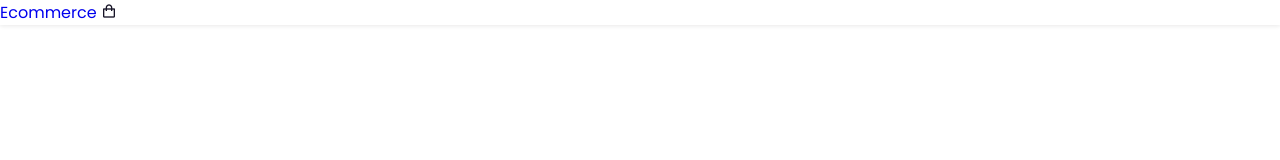
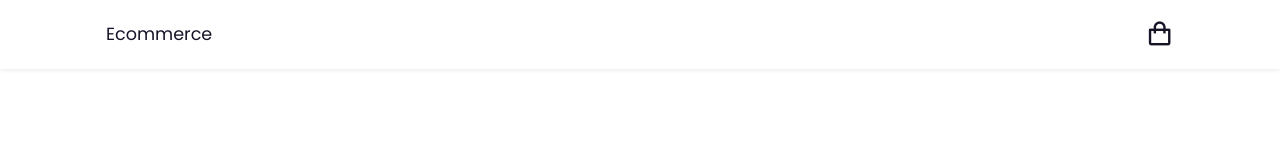
Before and after one commit to TheoKennel/Site_Ecommerce_JS, a website: page src/index.html in a window 1280 px wide. Drawn offline with nearby package versions, Linux system fonts and the light colour scheme.

Commit message:
ajout section shop products

```diff
--- a/src/css/style.css
+++ b/src/css/style.css
@@ -17,17 +17,18 @@
     --text-color: #171427;
     --bg-color: #fff;
 }
-
 img{
     width: 100%;
 }
-
 body {
     color: var(--text-color);
 }
-
+.container {
+    max-width: 1068px;
+    margin: auto;
+    width: 100%;
+}
 /* Header */
-
 header{
     position: fixed;
     top: 0;
@@ -36,7 +37,18 @@
     background: var(--bg-color);
     box-shadow: 0 1px 4px hsl(0 4% 15% / 10%);
 }
-
 .nav {
-
+    display: flex;
+    align-items: center;
+    justify-content: space-between;
+    padding: 20px 0;
 }
+.logo{
+    font-size: 1.1rem;
+    color: var(--text-color);
+    font-weight: 400;
+}
+#cart-icon {
+    font-size: 1.8rem;
+    cursor: pointer;
+}
--- a/src/index.html
+++ b/src/index.html
@@ -21,5 +21,10 @@
             <i class='bx bx-shopping-bag' id="cart-icon"></i>
         </div>
     </header>
+
+    <!-- shop -->
+<section class="shop container"></section>
+    <h2 class="section-title">Shop Products</h2>
+
 </body>
 </html>
```
